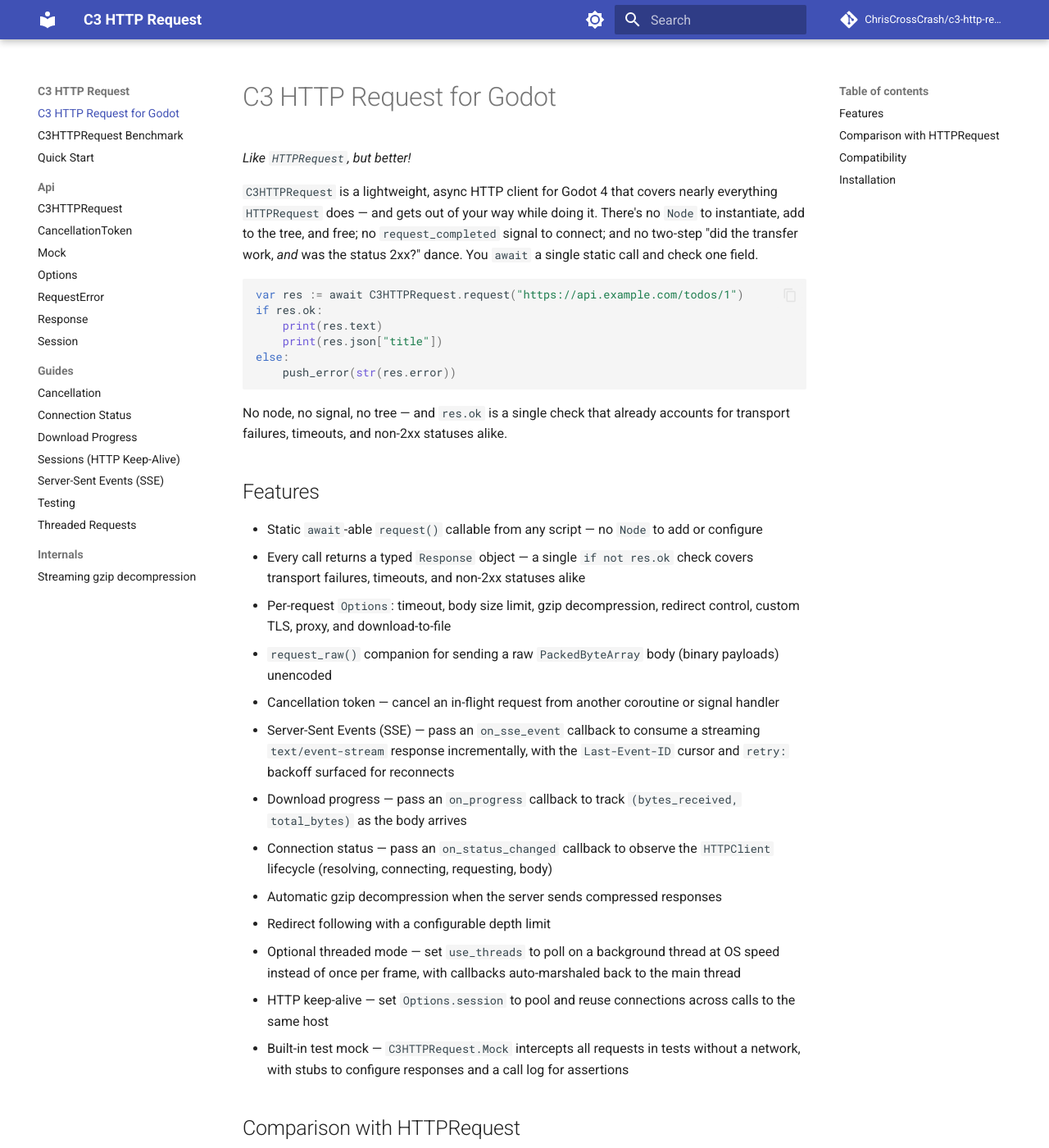
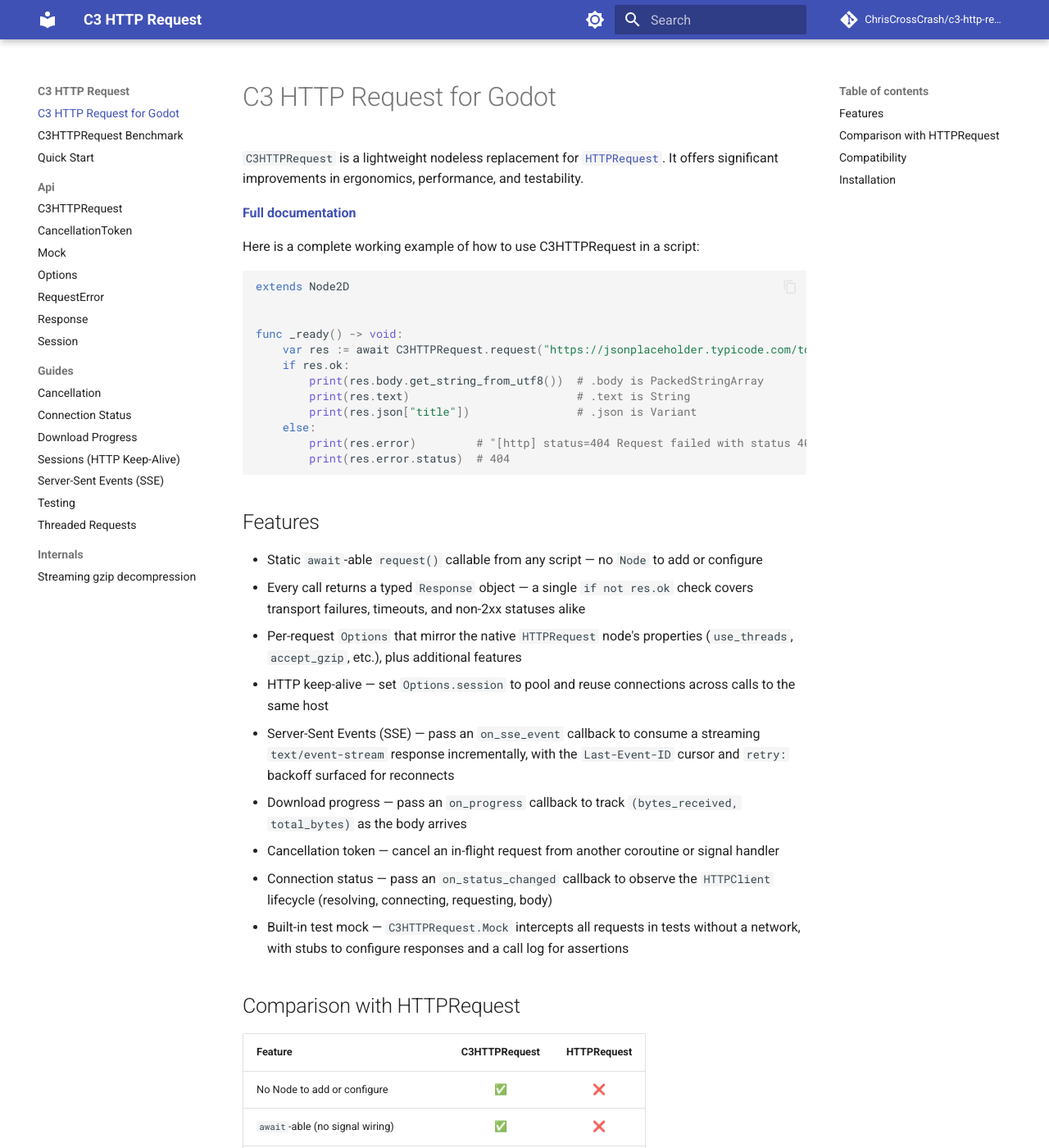
Before and after one commit to ChrisCrossCrash/c3-http-request, an MkDocs documentation site: the page built from docs/index.md, in a window 1280 px wide and 1400 px high. Shown: the whole window at 82% size. Built offline with MkDocs 1.6.1 and Material for MkDocs 9.7.7, drawn with Linux system fonts in a browser that asks for light colours; comment, search, counter and statistics services are not loaded; some of the changed text lies outside the part shown.

Commit message:
Improve README.md and docs/index.md
- Rewrote intro section and example
- Rewrote features list to focus on important features
- Simplified feature comparison by removing inline notes

````diff
--- a/docs/index.md
+++ b/docs/index.md
@@ -1,62 +1,63 @@
 # C3 HTTP Request for Godot
 
-_Like `HTTPRequest`, but better!_
+`C3HTTPRequest` is a lightweight nodeless replacement for [`HTTPRequest`](https://docs.godotengine.org/en/stable/classes/class_httprequest.html). It offers significant improvements in ergonomics, performance, and testability.
 
-`C3HTTPRequest` is a lightweight, async HTTP client for Godot 4 that covers nearly everything `HTTPRequest` does — and gets out of your way while doing it. There's no `Node` to instantiate, add to the tree, and free; no `request_completed` signal to connect; and no two-step "did the transfer work, _and_ was the status 2xx?" dance. You `await` a single static call and check one field.
+**[Full documentation](https://chriscrosscrash.github.io/c3-http-request/)**
+
+Here is a complete working example of how to use C3HTTPRequest in a script:
 
 ```gdscript
-var res := await C3HTTPRequest.request("https://api.example.com/todos/1")
-if res.ok:
-    print(res.text)
-    print(res.json["title"])
-else:
-    push_error(str(res.error))
+extends Node2D
+
+
+func _ready() -> void:
+	var res := await C3HTTPRequest.request("https://jsonplaceholder.typicode.com/todos/1")
+	if res.ok:
+		print(res.body.get_string_from_utf8())  # .body is PackedStringArray
+		print(res.text)                         # .text is String
+		print(res.json["title"])                # .json is Variant
+	else:
+		print(res.error)         # "[http] status=404 Request failed with status 404."
+		print(res.error.status)  # 404
 ```
-
-No node, no signal, no tree — and `res.ok` is a single check that already accounts for transport failures, timeouts, and non-2xx statuses alike.
 
 ## Features
 
 - Static `await`-able `request()` callable from any script — no `Node` to add or configure
 - Every call returns a typed `Response` object — a single `if not res.ok` check covers transport failures, timeouts, and non-2xx statuses alike
-- Per-request `Options`: timeout, body size limit, gzip decompression, redirect control, custom TLS, proxy, and download-to-file
-- `request_raw()` companion for sending a raw `PackedByteArray` body (binary payloads) unencoded
-- Cancellation token — cancel an in-flight request from another coroutine or signal handler
+- Per-request `Options` that mirror the native `HTTPRequest` node's properties (`use_threads`, `accept_gzip`, etc.), plus additional features
+- HTTP keep-alive — set `Options.session` to pool and reuse connections across calls to the same host
 - Server-Sent Events (SSE) — pass an `on_sse_event` callback to consume a streaming `text/event-stream` response incrementally, with the `Last-Event-ID` cursor and `retry:` backoff surfaced for reconnects
 - Download progress — pass an `on_progress` callback to track `(bytes_received, total_bytes)` as the body arrives
+- Cancellation token — cancel an in-flight request from another coroutine or signal handler
 - Connection status — pass an `on_status_changed` callback to observe the `HTTPClient` lifecycle (resolving, connecting, requesting, body)
-- Automatic gzip decompression when the server sends compressed responses
-- Redirect following with a configurable depth limit
-- Optional threaded mode — set `use_threads` to poll on a background thread at OS speed instead of once per frame, with callbacks auto-marshaled back to the main thread
-- HTTP keep-alive — set `Options.session` to pool and reuse connections across calls to the same host
 - Built-in test mock — `C3HTTPRequest.Mock` intercepts all requests in tests without a network, with stubs to configure responses and a call log for assertions
 
 ## Comparison with HTTPRequest
 
-| Feature                                 |    C3HTTPRequest    |         HTTPRequest          |
-| --------------------------------------- | :-----------------: | :--------------------------: |
-| No Node to add or configure             |          ✓          |              —               |
-| `await`-able (no signal wiring)         |          ✓          |              —               |
-| Single `ok` check (transport + non-2xx) |          ✓          |              —               |
-| Decoded `text` body accessor            |          ✓          |              —               |
-| Parsed `json` body accessor             |          ✓          |              —               |
-| Server-Sent Events (SSE) streaming      |          ✓          |              —               |
-| Typed `RequestError` with `Kind`        |          ✓          |   — (integer result code)    |
-| Built-in test mock                      |          ✓          |              —               |
-| HTTP keep-alive and connection reuse    | ✓ `Options.session` |              —               |
-| Cancellation                            |    ✓ Token-based    |     ✓ `cancel_request()`     |
-| Timeout                                 |          ✓          |              ✓               |
-| Gzip decompression                      |          ✓          |              ✓               |
-| Redirect following                      |          ✓          |              ✓               |
-| Download to file                        |          ✓          |              ✓               |
-| Body size limit                         |          ✓          |              ✓               |
-| Custom TLS options                      |          ✓          |              ✓               |
-| Binary response body in memory          |          ✓          |              ✓               |
-| Raw request body (bytes)                |          ✓          |              ✓               |
-| HTTP/HTTPS proxy                        |          ✓          |              ✓               |
-| Download progress events                |          ✓          |              ✓               |
-| Connection status callback              |          ✓          | ✓ `get_http_client_status()` |
-| Threaded requests (off main loop)       |          ✓          |              ✓               |
+| Feature                                 | C3HTTPRequest | HTTPRequest |
+| --------------------------------------- | :-----------: | :---------: |
+| No Node to add or configure             |      ✅       |     ❌      |
+| `await`-able (no signal wiring)         |      ✅       |     ❌      |
+| Single `ok` check (transport + non-2xx) |      ✅       |     ❌      |
+| Decoded `text` body accessor            |      ✅       |     ❌      |
+| Parsed `json` body accessor             |      ✅       |     ❌      |
+| Server-Sent Events (SSE) streaming      |      ✅       |     ❌      |
+| Typed `RequestError` with `Kind`        |      ✅       |     ❌      |
+| Built-in test mock                      |      ✅       |     ❌      |
+| HTTP keep-alive and connection reuse    |      ✅       |     ❌      |
+| Cancellation                            |      ✅       |     ✅      |
+| Timeout                                 |      ✅       |     ✅      |
+| Gzip decompression                      |      ✅       |     ✅      |
+| Redirect following                      |      ✅       |     ✅      |
+| Download to file                        |      ✅       |     ✅      |
+| Body size limit                         |      ✅       |     ✅      |
+| Custom TLS options                      |      ✅       |     ✅      |
+| Raw request body (bytes)                |      ✅       |     ✅      |
+| HTTP/HTTPS proxy                        |      ✅       |     ✅      |
+| Download progress events                |      ✅       |     ✅      |
+| Connection status checking              |      ✅       |     ✅      |
+| Threaded requests (off main loop)       |      ✅       |     ✅      |
 
 ## Compatibility
 
````
Also changed, not shown: README.md (+40 -43 lines).
